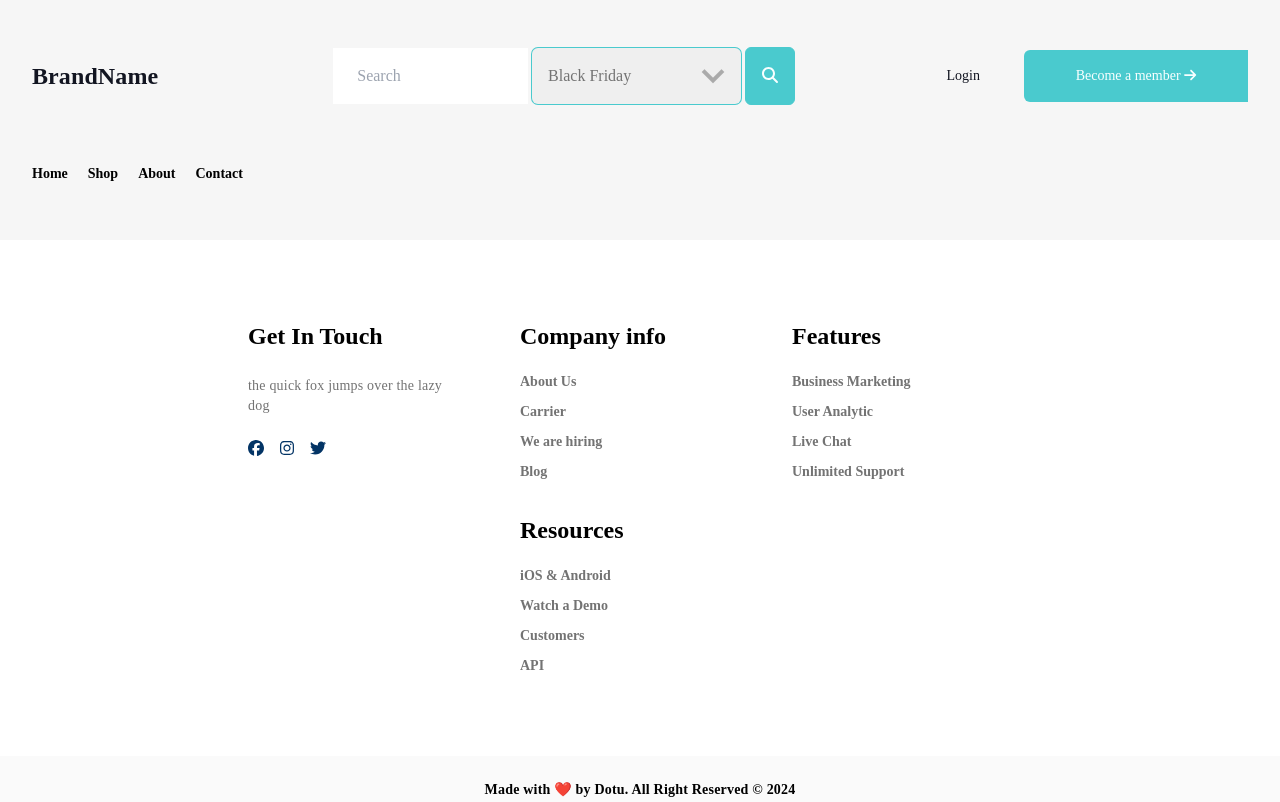
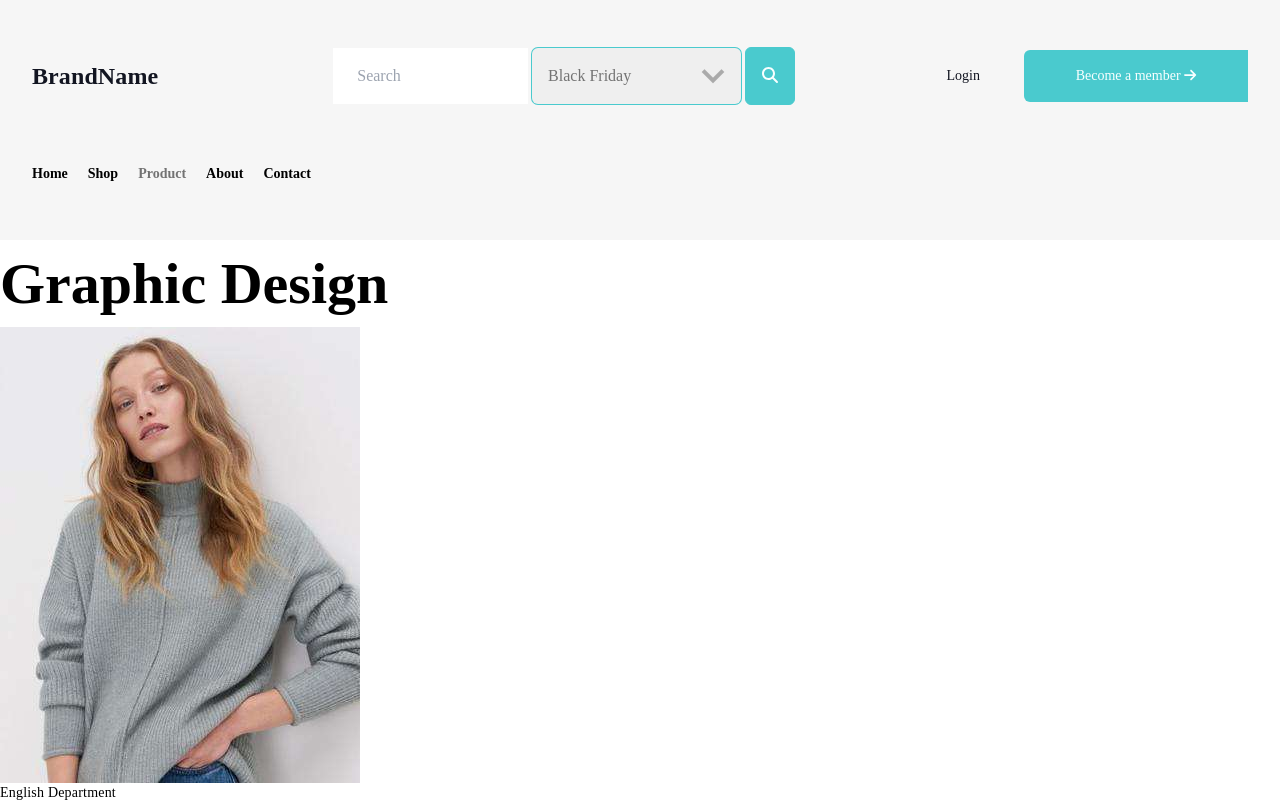
Before and after one commit to gkhns89/dotu-ecomm, a React (Vite) app: page /product/1 in a window 1280 px wide. Shown: the top 802 px of the page. Built offline with nearby package versions, Linux system fonts and the light colour scheme.

Commit message:
Product Detail Page Creation and first sample of data transfer from parent page. T4: Product Detail Page Fixes #6

```diff
--- a/src/App.jsx
+++ b/src/App.jsx
@@ -7,6 +7,7 @@ import Footer from "./layout/Footer";
 // Page Imports
 import Home from "./pages/HomePage";
 import Shop from "./pages/Shop";
+import ProductDetails from "./components/ProductDetails";
 import Contact from "./pages/Contact";
 function App() {
   return (
@@ -18,7 +19,10 @@ function App() {
         </Route>
         <Route path="/shop">
           <Shop />
-          </Route>
+        </Route>
+        <Route path="/product/:id">
+          <ProductDetails />
+        </Route>
         <Route path="/contact">
           <Contact />
         </Route>
--- /dev/null
+++ b/src/components/ProductDetails.jsx
@@ -0,0 +1,30 @@
+import { useParams, useLocation, useHistory } from "react-router-dom";
+import ProductsData from "../components/mocks/ProductsData";
+
+function ProductDetails() {
+  const { id } = useParams();
+  const location = useLocation();
+  const history = useHistory();
+
+  let item = location.state?.item;
+
+  if (!item) {
+    item = ProductsData().find((item) => item.id === parseInt(id));
+    console.log(item);
+  }
+
+  if (!item) {
+    history.push("/shop");
+    return null;
+  }
+
+  return (
+    <div>
+      <h1>{item.title}</h1>
+      <img src={item.picture} alt={item.title} />
+      <p>{item.description}</p>
+    </div>
+  );
+}
+
+export default ProductDetails;
--- a/src/components/Products.jsx
+++ b/src/components/Products.jsx
@@ -1,31 +1,46 @@
-import PropTypes from 'prop-types'
+import PropTypes from "prop-types";
+import { useHistory } from "react-router-dom";
 
+const Products = ({ products, loading }) => {
+  const history = useHistory();
 
-const Products = ({products, loading }) => {
   if (loading) {
     return <h2>Loading...</h2>;
   }
 
+  const handleProductClick = (item) => {
+    // Detay sayfasına yönlendirme yap ve ürünü state ile taşı
+    history.push(`/product/${item.id}`, { item });
+  };
   return (
-
     <section
       className="flex flex-col items-center px-10 py-20 md:py-12"
       aria-label="bestseller-products-section"
     >
       <div className="flex flex-wrap md:mb-12 justify-center gap-y-8 md:gap-y-12 max-w-6xl md:gap-x-8">
-      {products.map((item, index) => (
-        <div key={index} className="flex flex-col items-center ">
+        {products.map((item) => (
+          <div key={item.id} className="flex flex-col items-center ">
             <img
+              onClick={() => handleProductClick(item)}
               src={item.picture}
               className="  h-[427px] md:w-60 md:h-[300px] "
               alt="shopCardPicture"
+              style={{ cursor: "pointer" }}
             ></img>
 
             <div className="flex flex-col items-center gap-3 px-6 pt-6 pb-9">
-            <h5 className="font-bold">{item.title}</h5>
+              <h5
+                onClick={() => handleProductClick(item)}
+                style={{ cursor: "pointer" }}
+                className="font-bold"
+              >
+                {item.title}
+              </h5>
               <h6>{item.description}</h6>
               <div className="flex flex-row gap-2 items-center">
-              <div className="text-c5 line-through text-xs">{item.price1}</div>
+                <div className="text-c5 line-through text-xs">
+                  {item.price1}
+                </div>
                 <div className="text-c1">{item.price2}</div>
               </div>
               <div className="flex flex-row gap-2 ">
@@ -38,18 +53,14 @@ const Products = ({products, loading }) => {
           </div>
         ))}
       </div>
-
-
     </section>
-
-
   );
 };
 
 Products.propTypes = {
   products: PropTypes.array,
   loading: PropTypes.bool,
-  productsRef: PropTypes.any
+  productsRef: PropTypes.any,
 };
 
 export default Products;
--- a/src/layout/Header.jsx
+++ b/src/layout/Header.jsx
@@ -95,6 +95,7 @@ function Header() {
           Home
         </NavLink>
         <NavLink to="/shop">Shop</NavLink>
+        <NavLink to="/product">Product</NavLink>
         <NavLink to="/about">About</NavLink>
         <NavLink to="/contact">Contact</NavLink>
       </nav>
```
Lines whose indentation alone changed are shown as unchanged.
